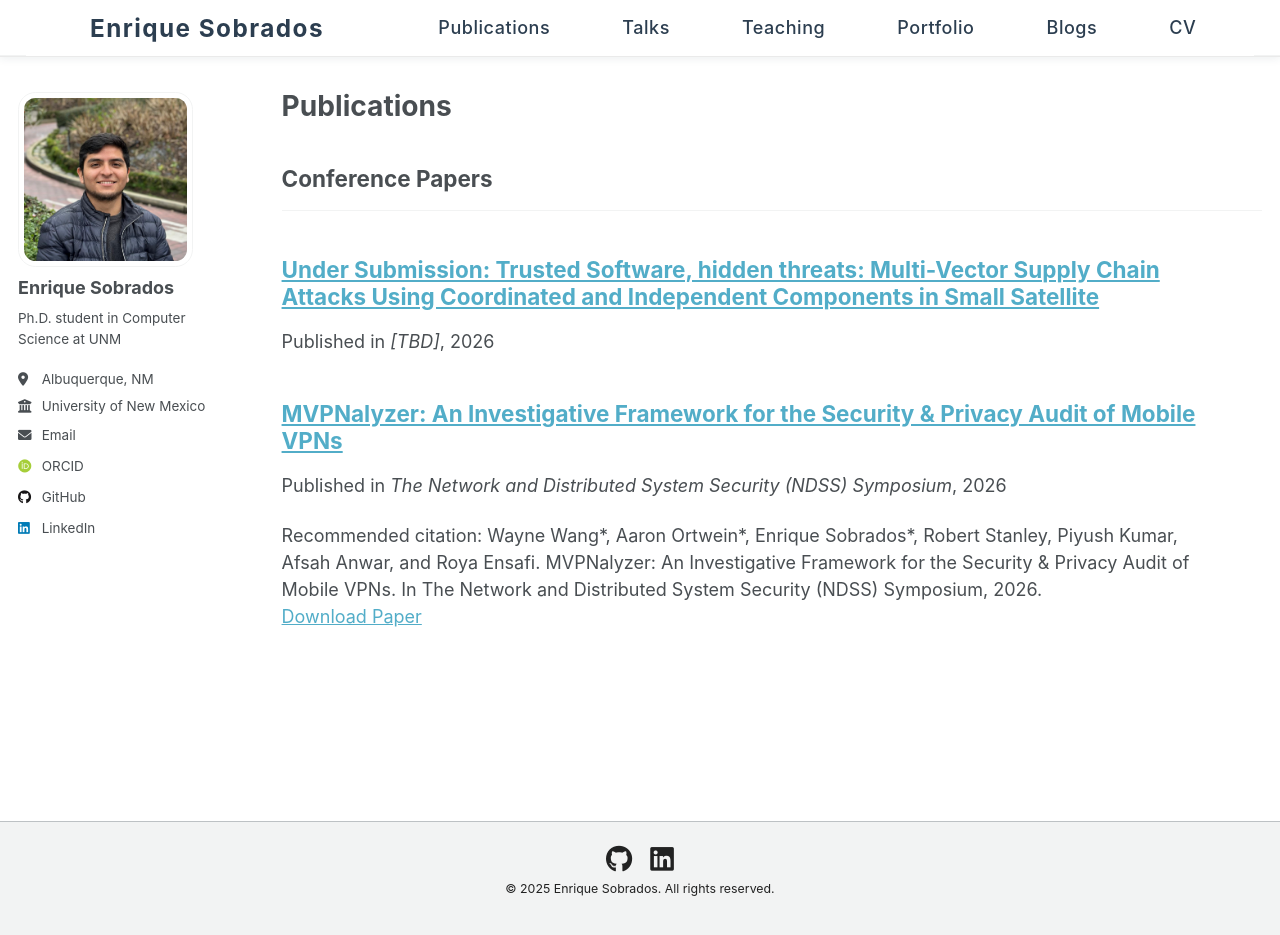
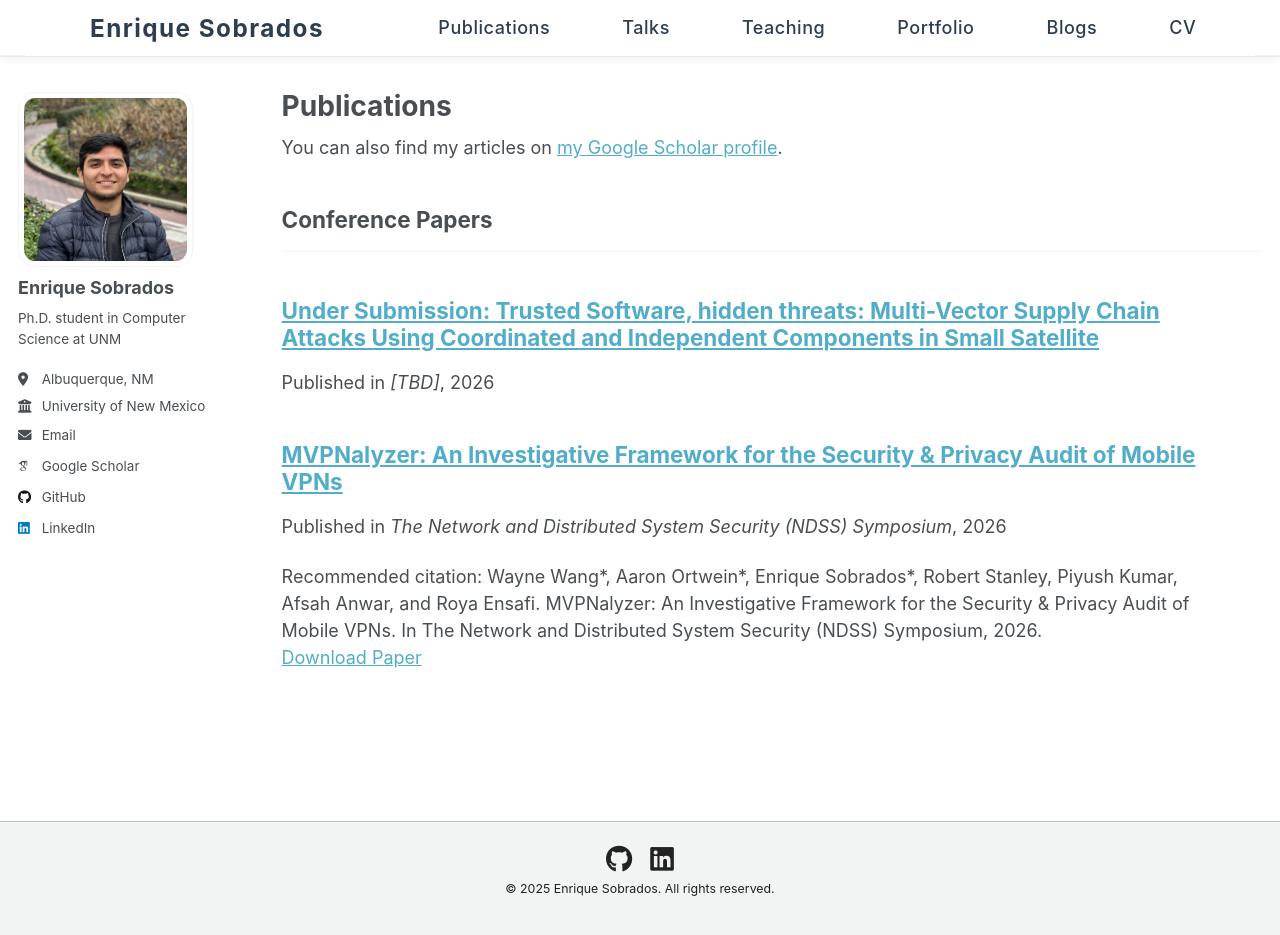
Before and after one commit to Enrique720/enrique720.github.io, a Jekyll site: the page built from _pages/publications.html, in a window 1280 px wide and 935 px high. Built offline with Jekyll 4.4.1, drawn with Linux system fonts in a browser that asks for light colours; some web fonts are replaced; a style sheet for code colours, icons or effects is not loaded; some of the changed lines change nothing that is shown.

Commit message:
update: changed orcid for scholar

```diff
--- a/_config.yml
+++ b/_config.yml
@@ -33,9 +33,9 @@
 
   # Academic websites
   arxiv            : # URL - Update with the correct link to your profile
-  googlescholar    : #"https://scholar.google.com/citations?user=PS_CX0AAAAAJ"
+  googlescholar    : "https://scholar.google.com/citations?user=-TtR2JUAAAAJ&hl=en&oi=ao"
   impactstory      : # URL
-  orcid            : "https://orcid.org/0009-0009-6864-3911"
+  orcid            : #"https://orcid.org/0009-0009-6864-3911"
   semantic         : # URL
   pubmed           : #"https://www.ncbi.nlm.nih.gov/pubmed/?term=john+snow"
   researchgate     : # URL
```
